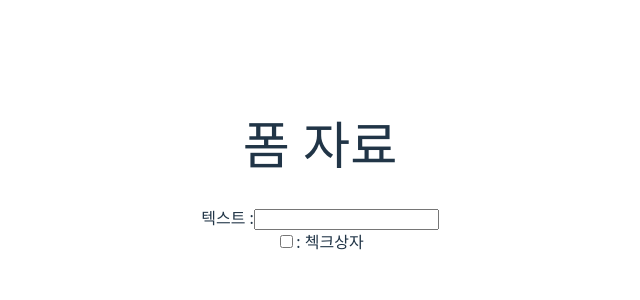
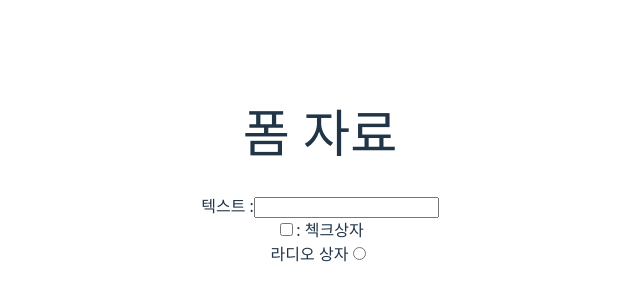
Before and after one commit to osparking/react-callback, a React (Vite) app: page / in a window 1280 px wide. Shown: the part 232-532 px from the top of the page, without its empty margins (320-960 px from the left). Built offline with nearby package versions, Linux system fonts and the light colour scheme.

Commit message:
radio input option1 box

```diff
--- a/src/App.jsx
+++ b/src/App.jsx
@@ -36,6 +36,17 @@ function App() {
             : 첵크상자
           </label>
         </div>
+
+        {/* 라디오 상자 */}
+        <div className='form-field'>
+          <label>라디오 상자</label>
+          <input type="radio" name="radio"
+            value="option1"
+            checked={formData.radio === "option1"}
+            onChange={handleChange}>
+          </input>
+        </div>
+
       </form>
     </div>
   )
```
